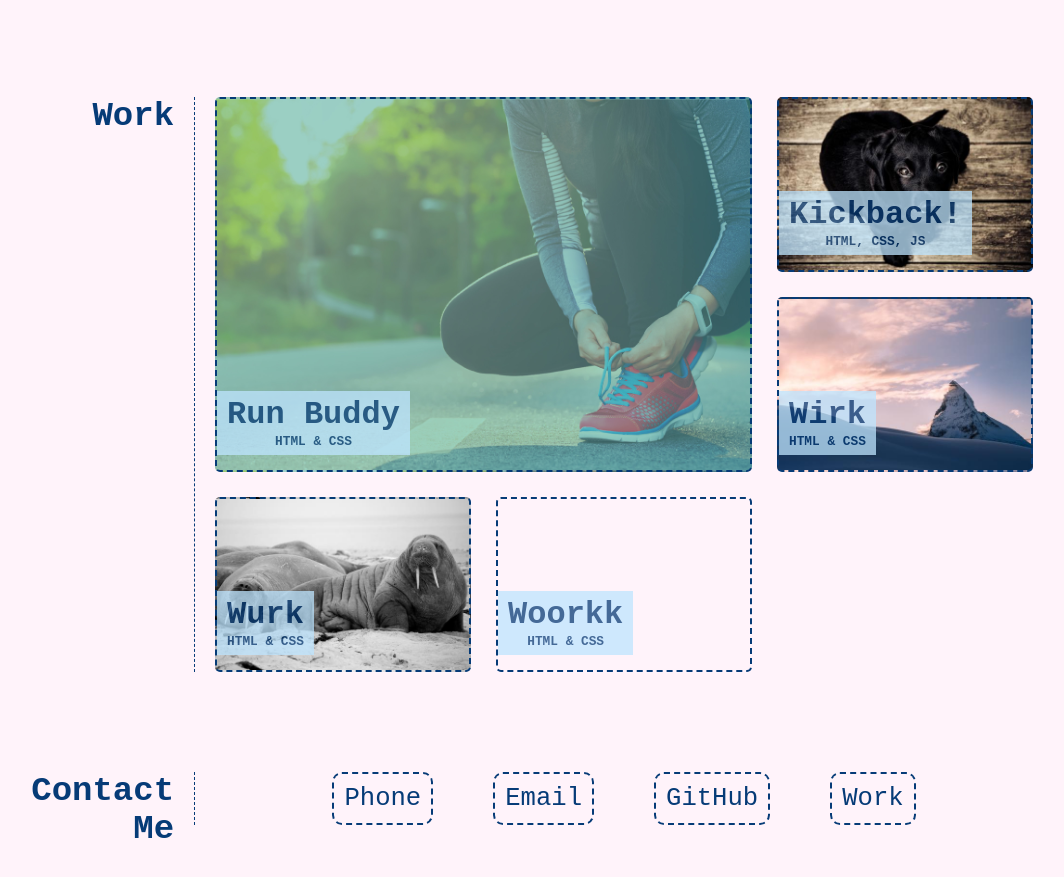
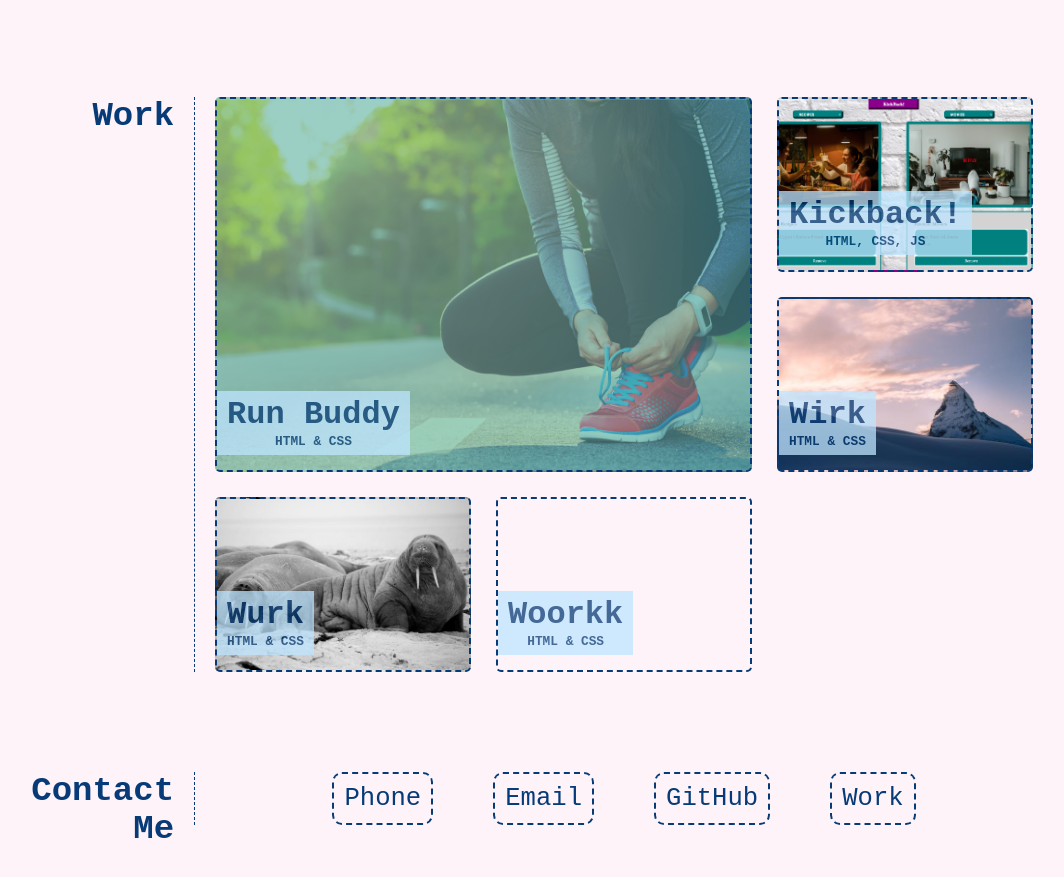
Before and after one commit to Achigas/AChigas-Portfolio, a plain HTML site: page index.html in a window 1280 px wide. Shown: the part 930-1807 px from the top of the page, without its empty margins (65-1129 px from the left). Drawn offline with Linux system fonts and the light colour scheme.

Commit message:
kickback added

```diff
--- a/assets/css/style.css
+++ b/assets/css/style.css
@@ -259,7 +259,7 @@
       }
 
       .work2 {
-        background-image: url(../images/Dog_2.jpg);
+        background-image: url(../images/Kickback.png);
         background-size: cover;
         background-position: 80%;
       }
```
